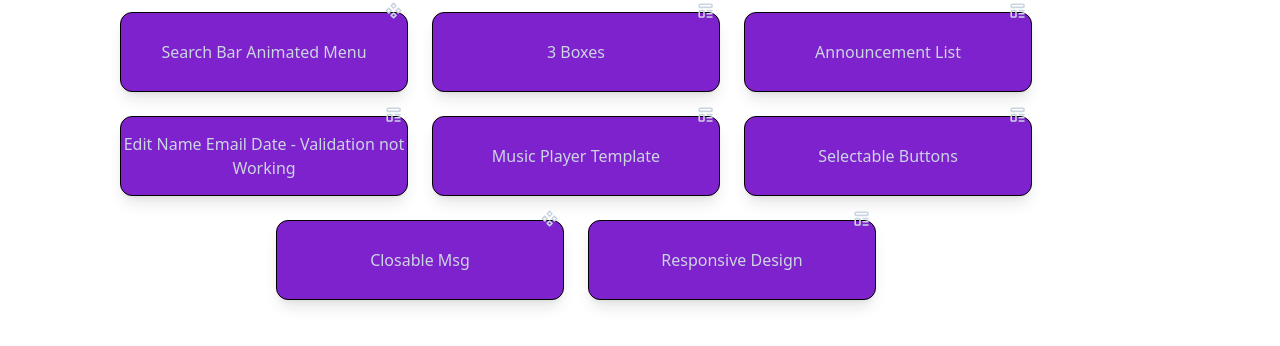
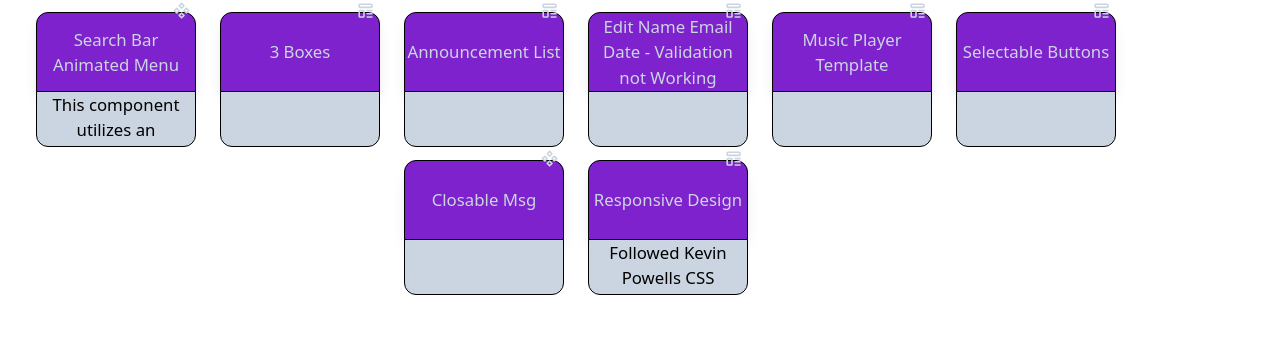
Before and after one commit to captainkapnap/kapericom, a Next.js app: page /components/portfolio in a window 1280 px wide. Shown: the top 346 px of the page. Built offline with nearby package versions, Linux system fonts and the light colour scheme.

Commit message:
working on frontpage, show description

```diff
--- a/src/pages/components/portfolio.tsx
+++ b/src/pages/components/portfolio.tsx
@@ -14,7 +14,7 @@ function KaperiPortfolio() {
     return (
         <div className='text-slate-300 flex flex-wrap w-[90%] justify-center items-center'>
             {listOfPages.map((event, index) => (
-                <div className='relative bg-purple-700 hover:bg-cyan-600 hover:font-semibold rounded-xl text-center m-3 h-20 w-[25%] border-black border shadow-lg flex justify-center items-center' key={index}>
+                <div className='relative bg-purple-700 hover:bg-cyan-600 rounded-t-xl text-center m-3 mb-14 h-20 w-[25%] max-w-[10rem] text-clamp border-black border shadow-lg flex basis-full justify-center items-center' key={index}>
                     <div className='absolute right-1 -top-3'>
                         {event.type === "Component" ?
                             <IcT icons="components" classNameCustom="h-[1.2rem] w-[1.2rem]" />
@@ -25,7 +25,12 @@ function KaperiPortfolio() {
                     <Link href={event.type === "Component" ? `/portfolio/components/${event.fileName.slice(0,-4)}` :  `/portfolio/templates/${event.fileName.slice(0,-4)}`} key={index}>
                         {event.title}
                     </Link>
+
+                    <div className='h-14 w-40 rounded-b-xl bg-slate-300 border-black absolute border -bottom-14 text-black overflow-hidden'>
+                        {event.desc}
+                    </div>
                 </div>
+
             ))}
         </div>
     )
--- a/tailwind.config.ts
+++ b/tailwind.config.ts
@@ -3,7 +3,11 @@ import { type Config } from "tailwindcss";
 export default {
   content: ["./src/**/*.{js,ts,jsx,tsx}"],
   theme: {
-    extend: {},
+    extend: {
+      fontSize: {
+        clamp: "clamp(0.8rem, 2vw, 1.05rem)",
+      },
+    },
   },
   plugins: [],
 } satisfies Config;
```
